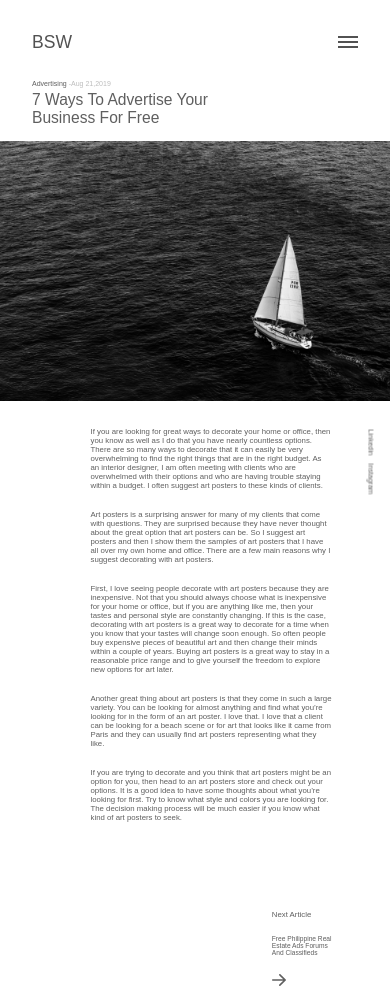
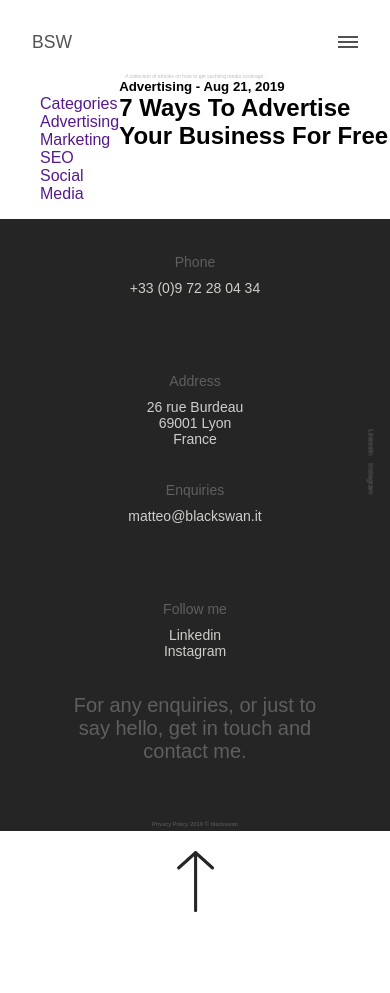
Before and after one commit to milosostojic95/yachting, a website built with webpack: page src/blog.html in a window 390 px wide. Shown: the top 993 px of the page. After the commit the page ends 936 px from the top, so only its background shows below. Built offline with nearby package versions, Linux system fonts and the light colour scheme; a web font is replaced by a local one.

Commit message:
Added blog page

```diff
--- a/src/blog.html
+++ b/src/blog.html
@@ -33,68 +33,38 @@
       </div>
     </nav>
   </div>
-  <main>
-    <section>
-      <div class="blog-heading">
-        <h4>Advertising <span>-Aug 21,2019</span></h4>
-        <h2>7 Ways To Advertise Your <br> Business For Free</h2>
-      </div>
-      <div class="blog-img">
-        <img src="./images/blog.png" alt="">
-      </div>
-      <div class="blog-text">
-        <p>
-          If you are looking for great ways to decorate your home or office, then you know as well as I do that you have nearly countless options. There are so many ways to decorate that it can easily be very overwhelming to find the right things that are in the right budget. As an interior designer, I am often meeting with clients who are overwhelmed with their options and who are having trouble staying within a budget. I often suggest art posters to these kinds of clients.
-        </p>
-        <p>
-         Art posters is a surprising answer for many of my clients that come with questions.
-         They are surprised because they have never thought about the great option that art posters can be.
-         So I suggest art posters and then I show them the samples of art posters that I have all
-         over my own home and office. There are a few main reasons why I suggest decorating with art posters.
-        </p>
-        <p>
-          First, I love seeing people decorate with art posters because they are inexpensive.
-          Not that you should always choose what is inexpensive for your home or office,
-          but if you are anything like me, then your tastes and personal style are constantly changing.
-          If this is the case, decorating with art posters is a great way to decorate for a time when you
-          know that your tastes will change soon enough.
-          So often people buy expensive pieces of beautiful art and then change their minds
-          within a couple of years. Buying art posters is a great way to stay in a reasonable
-          price range and to give yourself the freedom to explore new options for art later.
-        </p>
-        <p>
-          Another great thing about art posters is that they come in such a large variety.
-          You can be looking for almost anything and find what you’re looking for in the form of an art poster.
-          I love that. I love that a client can be looking for a beach scene or for art that looks like it came
-          from Paris and they can usually find art posters representing what they like.
-        </p>
-        <p>
-          If you are trying to decorate and you think that art posters might be an option for you,
-          then head to an art posters store and check out your options. It is a good idea to have some
-          thoughts about what you’re looking for first. Try to know what style and colors you are looking for.
-          The decision making process will be much easier if you know what kind of art posters to seek.
-        </p>
-        <div class="next-blog">
-          <div class="next-content">
-            <h5>Next Article</h5>
-            <p>
-              Free Philippine Real <br>
-              Estate Ads Forums <br>
-              And Classifieds
-            </p>
-            <a href="">
-              <?xml version="1.0" encoding="utf-8"?>
-              <svg width="14px" height="12px" viewBox="0 0 14 12" version="1.1" xmlns:xlink="http://www.w3.org/1999/xlink" xmlns="http://www.w3.org/2000/svg">
-                <desc>Created with Lunacy</desc>
-                <path d="M0.81724 5.19512L11.2256 5.19512L7.30889 1.39024C7.13965 1.23171 7.05502 1.04268 7.05502 0.823171C7.05502 0.603657 7.13058 0.411586 7.28169 0.246951C7.4328 0.0823162 7.61715 0 7.83475 0C8.05235 0 8.24576 0.07317 8.41501 0.219512L13.7461 5.41463C13.9154 5.57317 14 5.76524 14 5.99085C14 6.21646 13.9154 6.40854 13.7461 6.56707L8.37874 11.7805C8.22159 11.9268 8.04026 12 7.83475 12C7.60506 12 7.41164 11.9146 7.25449 11.7439C7.09733 11.5854 7.02178 11.3963 7.02783 11.1768C7.03387 10.9573 7.11547 10.7683 7.27262 10.6098L11.1894 6.80488L0.799107 6.80488C0.593597 6.80488 0.412268 6.73171 0.255114 6.58537C0.0979596 6.43902 0.0133394 6.2622 0.00125058 6.05488C-0.0108382 5.82317 0.0647156 5.62195 0.227914 5.45122C0.391113 5.28049 0.587553 5.19512 0.81724 5.19512Z" id="" fill="#5F5F5F" stroke="none" />
-              </svg>
-            </a>
+  <!-- ================================== FOOTER ====================================================-->
+   <div class="row">
+      <section class="blog-page-content">
+        <h4>A collection of articles on how to get yachting media coverage.</h4>
+        <div class="blog-content-wrapper">
+          <div class="left-blog-content">
+            <ul class="left-nav">
+              <li class="left-nav-link"><a href="">Categories</a></li >
+              <li class="left-nav-link"><a href="">Advertising</a></li>
+              <li class="left-nav-link"><a href="">Marketing</a></li>
+              <li class="left-nav-link"><a href="">SEO</a></li>
+              <li class="left-nav-link"><a href="">Social Media</a></li>
+            </ul>
+          </div>
+          <div class="right-blog-content">
+            <div class="right-blog-wrapper">
+              <div class="small-heading">
+                <h5>Advertising <span>- Aug 21, 2019</span></h5>
+              </div>
+              <div class="big-heading">
+                <h2>
+                  7 Ways To Advertise <br>
+                  Your Business For Free
+                </h2>
+              </div>
+            </div>
           </div>
         </div>
-      </div>
-    </section>
-  </main>
-  <!-- ================================== FOOTER ====================================================-->
+      </section>
+   </div>
+
+
   <section class="footer">
     <div class="footer-content">
       <h5>Phone</h5>
--- /dev/null
+++ b/src/scss/blog/_blogpage.scss
@@ -0,0 +1,25 @@
+.blog-page-content {
+  padding-top: 5vw;
+
+  h4 {
+    text-align: center;
+    font-size: 1.3vw;
+    color: $blogMainHeading;
+    font-family: $bodyFontFamily;
+    font-weight: 400;
+
+  }
+
+  .blog-content-wrapper {
+    display: flex;
+
+    .left-blog-content {
+      flex-basis: 30%;
+    }
+
+    .right-blog-content {
+      flex-basis: 70%;
+
+    }
+  }
+}
--- a/src/scss/blogpage/section/_blog-main.scss
+++ b/src/scss/blogpage/section/_blog-single.scss
@@ -33,7 +33,7 @@ main {
       }
 
       h4 {
-        color: $blogSmallHeading;
+        color: $blogSingleSmallHeading;
         font-weight: 500;
         font-family: $headingFontFamily;
 
@@ -50,14 +50,14 @@ main {
         }
 
         span {
-          color: $blogHeadingSpan;
+          color: $blogSingleHeadingSpan;
         }
       }
 
       h2{
         font-size: 3.5vw;
         margin: 1vw 0 3.5vw 0;
-        color: $blogSmallHeading;
+        color: $blogSingleSmallHeading;
         font-family: $headingFontFamily;
         font-weight: 500;
 
@@ -83,7 +83,7 @@ main {
         content: 'Lorem ipsum dolor sit amet, consectetur adipisicing elit.';
         bottom: 0;
         left: -15vw;
-        color: $blogText;
+        color: $blogSingleText;
         width: 11vw;
         padding-bottom: 16px;
         border-bottom: 1px solid #CECFCA;
@@ -126,7 +126,7 @@ main {
         padding: 10px 0;
         font-family: $bodyFontFamily;
         font-weight: 400;
-        color: $blogText;
+        color: $blogSingleText;
 
         @include breakpoint (mobile) {
           font-size: 2vw;
@@ -149,7 +149,7 @@ main {
         .next-content {
 
           h5 {
-            color: $blogSmallHeading;
+            color: $blogSingleSmallHeading;
             font-family: $headingFontFamily;
             font-weight: 500;
             font-size: 1.1vw;
--- a/src/scss/homepage/base/_variables.scss
+++ b/src/scss/homepage/base/_variables.scss
@@ -57,8 +57,10 @@ $serviceFormParagraf: #BDBDBD;
 $serviceForm: #BDBDBD;
 
 
-// blog
+// blog single
 
-$blogSmallHeading: #5F5F5F;
-$blogHeadingSpan: #BDBDBD;
-$blogText: #5F5F5F;
+$blogSingleSmallHeading: #5F5F5F;
+$blogSingleHeadingSpan: #BDBDBD;
+$blogSingleText: #5F5F5F;
+
+$blogMainHeading: #bdbdbd;
--- a/src/scss/main.scss
+++ b/src/scss/main.scss
@@ -33,7 +33,9 @@
 @import './servicepage/section/service-content';
 @import './servicepage/section/service-form';
 
- // ================= blog scss ====================
+ // ================= blog single ====================
 
 //sections
-@import './blogpage/section/blog-main';
+@import './blogpage/section/blog-single';
+
+@import './blog/blogpage';
--- a/webpack.config.js
+++ b/webpack.config.js
@@ -16,11 +16,15 @@ module.exports = {
     }),
     new HtmlWebpackPlugin({
       filename: 'service.html',
-     template: './src/service.html'
+      template: './src/service.html'
     }),
     new HtmlWebpackPlugin({
       filename: 'blog.html',
-     template: './src/blog.html'
+      template: './src/blog.html'
+    }),
+    new HtmlWebpackPlugin({
+      filename: 'blogsingle.html',
+      template: './src/blogsingle.html'
     }),
      new MiniCssExtractPlugin({
       filename: '[name].css'
```
Also changed, not shown: src/blogsingle.html (added, +132 -0 lines).
